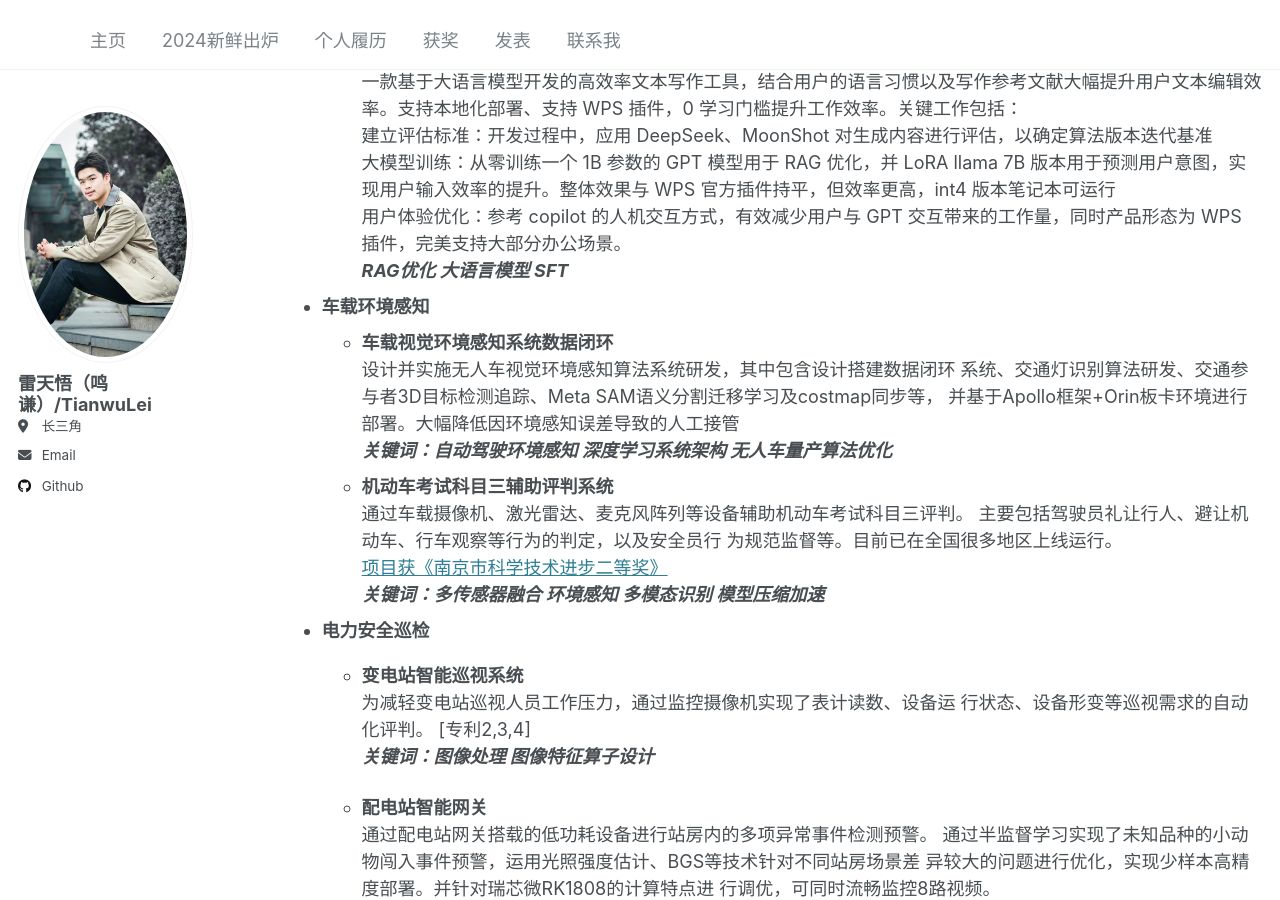
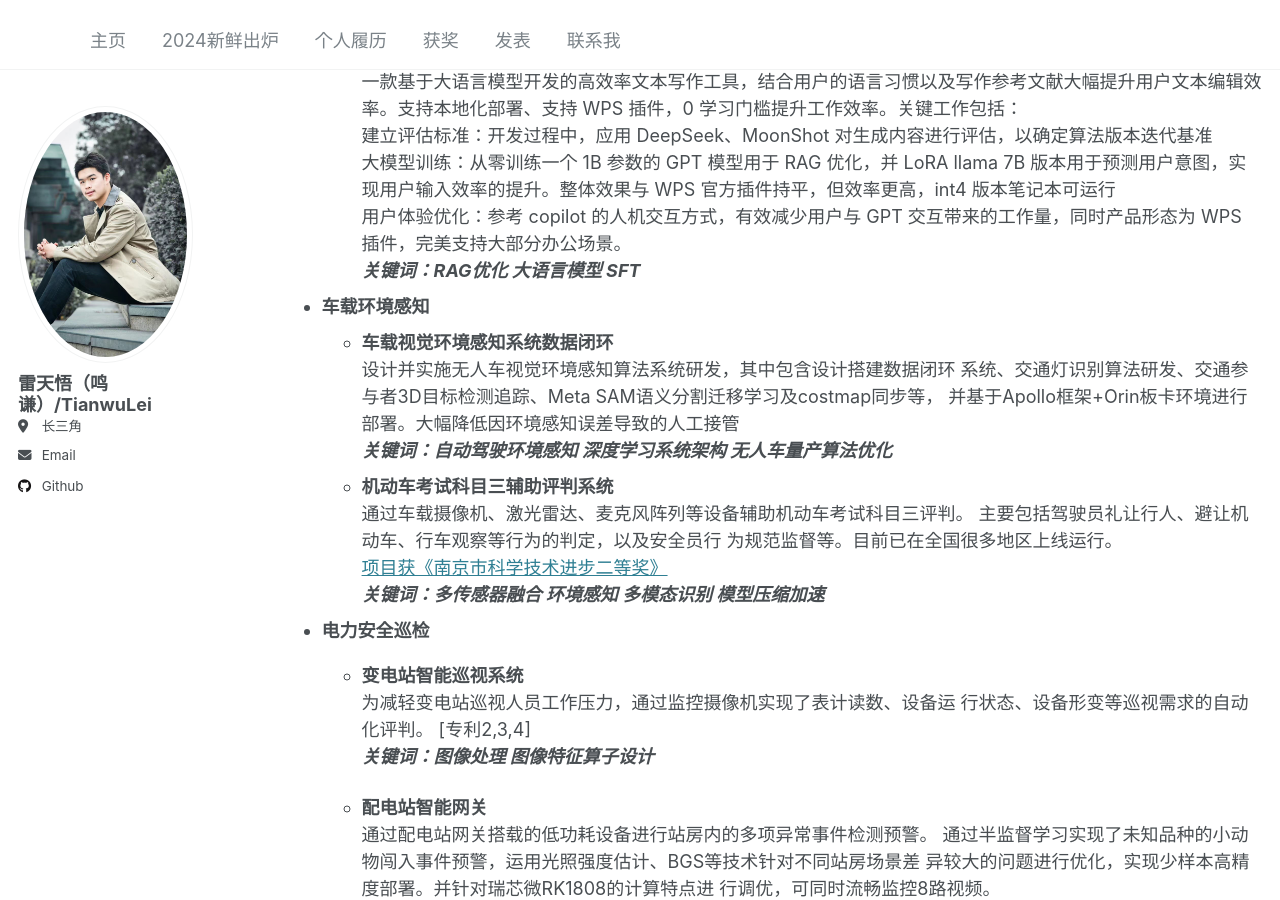
Before and after one commit to ray3572/ray3572.github.io, a Jekyll site: the page built from _pages/cv.md, in a window 1280 px wide and 900 px high, scrolled down 1511 px. Built offline with Jekyll 4.4.1, drawn with Linux system fonts in a browser that asks for light colours.

Commit message:
add docmaster

```diff
--- a/_pages/cv.md
+++ b/_pages/cv.md
@@ -60,7 +60,7 @@ redirect_from:
 建立评估标准：开发过程中，应用 DeepSeek、MoonShot 对生成内容进行评估，以确定算法版本迭代基准
 大模型训练：从零训练一个 1B 参数的 GPT 模型用于 RAG 优化，并 LoRA llama 7B 版本用于预测用户意图，实现用户输入效率的提升。整体效果与 WPS 官方插件持平，但效率更高，int4 版本笔记本可运行
 用户体验优化：参考 copilot 的人机交互方式，有效减少用户与 GPT 交互带来的工作量，同时产品形态为 WPS 插件，完美支持大部分办公场景。
-    ***RAG优化 大语言模型 SFT***
+    ***关键词：RAG优化 大语言模型 SFT***
 
 
 * **车载环境感知**
```
